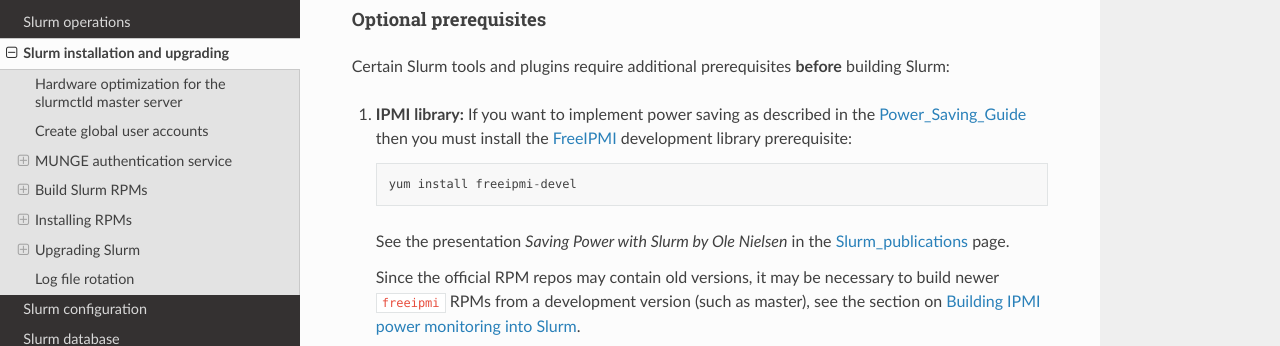
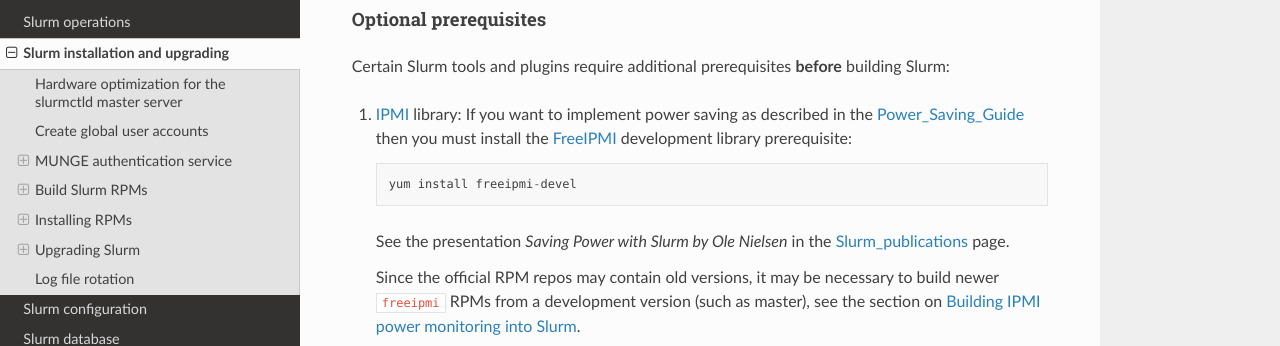
Before and after one commit to OleHolmNielsen/Niflheim_system, a Sphinx documentation site: the page built from docs/Slurm_installation.rst, in a window 1280 px wide and 900 px high, scrolled down 5580 px. Shown: the part 153-499 px from the top of the window. Built offline with Sphinx 7.4.7 and the Read the Docs theme 2.0.0, drawn with Linux system fonts in a browser that asks for light colours.

```diff
--- a/docs/Slurm_installation.rst
+++ b/docs/Slurm_installation.rst
@@ -233,7 +233,7 @@ Optional prerequisites
 
 Certain Slurm tools and plugins require additional prerequisites **before** building Slurm:
 
-1. **IPMI library:** If you want to implement power saving as described in the Power_Saving_Guide_ then you must install the FreeIPMI_ development library prerequisite::
+1. IPMI_ library: If you want to implement power saving as described in the Power_Saving_Guide_ then you must install the FreeIPMI_ development library prerequisite::
 
      yum install freeipmi-devel
 
```
Also changed, not shown: other parts of docs/Slurm_installation.rst (+1 -0 lines).
